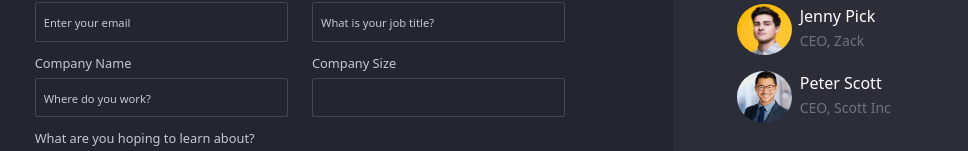
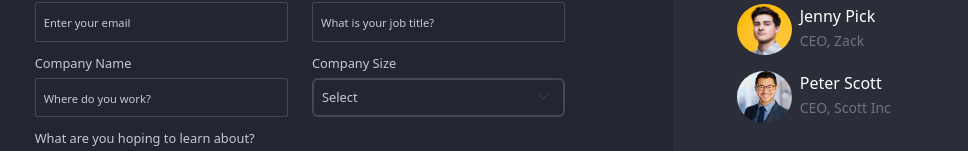
Before and after one commit to ambujsahu81/Angular_bootstrap, an Angular app: page / in a window 1280 px wide. Shown: the part 287-438 px from the top of the page, without its empty margins (180-1148 px from the left). Built offline with nearby package versions, Linux system fonts and the light colour scheme.

Commit message:
update validation style

```diff
--- a/src/app/event-registration/event-registration.component.css
+++ b/src/app/event-registration/event-registration.component.css
@@ -24,3 +24,10 @@
     background-color: rgba(35,37,49,255);
     border: 2px solid #464a56eb;
 }
+
+.form-select{
+    background-color: rgba(35,37,49,255);
+    border: 2px solid #464a56eb;
+    font-size: 0.8rem;
+    color: #d2d7e4eb;
+}
--- a/src/app/event-registration/event-registration.component.html
+++ b/src/app/event-registration/event-registration.component.html
@@ -7,7 +7,12 @@
     <div class="row mb-2">
       <div class="form-group col-md-6">
         <label for="first-name" class="text-muted">First Name</label>
-        <input type="text" class="form-control p-2 mt-1" id="first-name" formControlName="firstName" placeholder="Enter your first name">
+        <input type="text"
+         class="form-control p-2 mt-1"
+         [ngClass]="{ 'border border-danger is-invalid' : shwFirstNameError && registrationForm.controls.firstName.invalid }"
+         id="first-name"
+         formControlName="firstName"
+         placeholder="Enter your first name">
         <div *ngIf="shwFirstNameError && registrationForm.controls.firstName.invalid" class="text-danger"><small>This Field is Required.</small></div>
       </div>
       <div class="form-group col-md-6">
@@ -18,8 +23,15 @@
     <div class="row mb-2">
         <div class="form-group col-md-6">
           <label for="email" class="text-muted">Business Email</label>
-          <input type="text" class="form-control p-2 mt-1" id="email" formControlName="email" placeholder="Enter your email">
+          <input type="text"
+           class="form-control p-2 mt-1"
+           id="email"
+           [ngClass]="{ 'border border-danger is-invalid' : shwEmailError && (registrationForm.controls.email.invalid || !registrationForm.controls.email.value )}"
+           formControlName="email"
+           placeholder="Enter your email">
+           <div *ngIf="shwEmailError && !registrationForm.controls.email.value" class="text-danger"><small>This Field is Required.</small></div>
           <div *ngIf="shwEmailError && registrationForm.controls.email.invalid" class="text-danger"><small>The email is invalid.</small></div>
+
         </div>
         <div class="form-group col-md-6">
           <label for="jobTitle" class="text-muted">Title</label>
@@ -34,8 +46,8 @@
         </div>
         <div class="form-group col-md-6">
           <label for="companySize" class="text-muted">Company Size</label>
-          <select id="companySize" formControlName="companySize" class="form-control p-2 mt-1">
-            <option disabled selected>Select</option>
+          <select id="companySize" formControlName="companySize" class="form-select p-2 mt-1">
+            <option selected disabled value="">Select</option>
             <option>small</option>
             <option>medium</option>
             <option>large</option>
--- a/src/app/event-registration/event-registration.component.ts
+++ b/src/app/event-registration/event-registration.component.ts
@@ -30,10 +30,24 @@ export class EventRegistrationComponent {
       let formData = JSON.stringify(this.registrationForm.value, null, 4)
       let message = `Hello ${this.registrationForm.value.firstName}, Thankyou, registration is successfully completed \n\n ${formData} `;
       alert(message);
-    } else if ( this.registrationForm.controls.firstName.invalid) {
+    }
+    if ( this.registrationForm.controls.firstName.invalid) {
       this.shwFirstNameError = true;
-    } else if ( this.registrationForm.controls.email.invalid ) {
+    } else {
+      this.shwFirstNameError = false;
+    }
+
+    if ( this.registrationForm.controls.email.invalid ) {
       this.shwEmailError = true;
     }
+
+    if ( !this.registrationForm.controls.email.value ) {
+      this.shwEmailError = true;
+    }
+
+    if ( !this.registrationForm.controls.email.invalid && !!this.registrationForm.controls.email.value ) {
+      this.shwEmailError = false;
+    }
+
   }
 }
```
